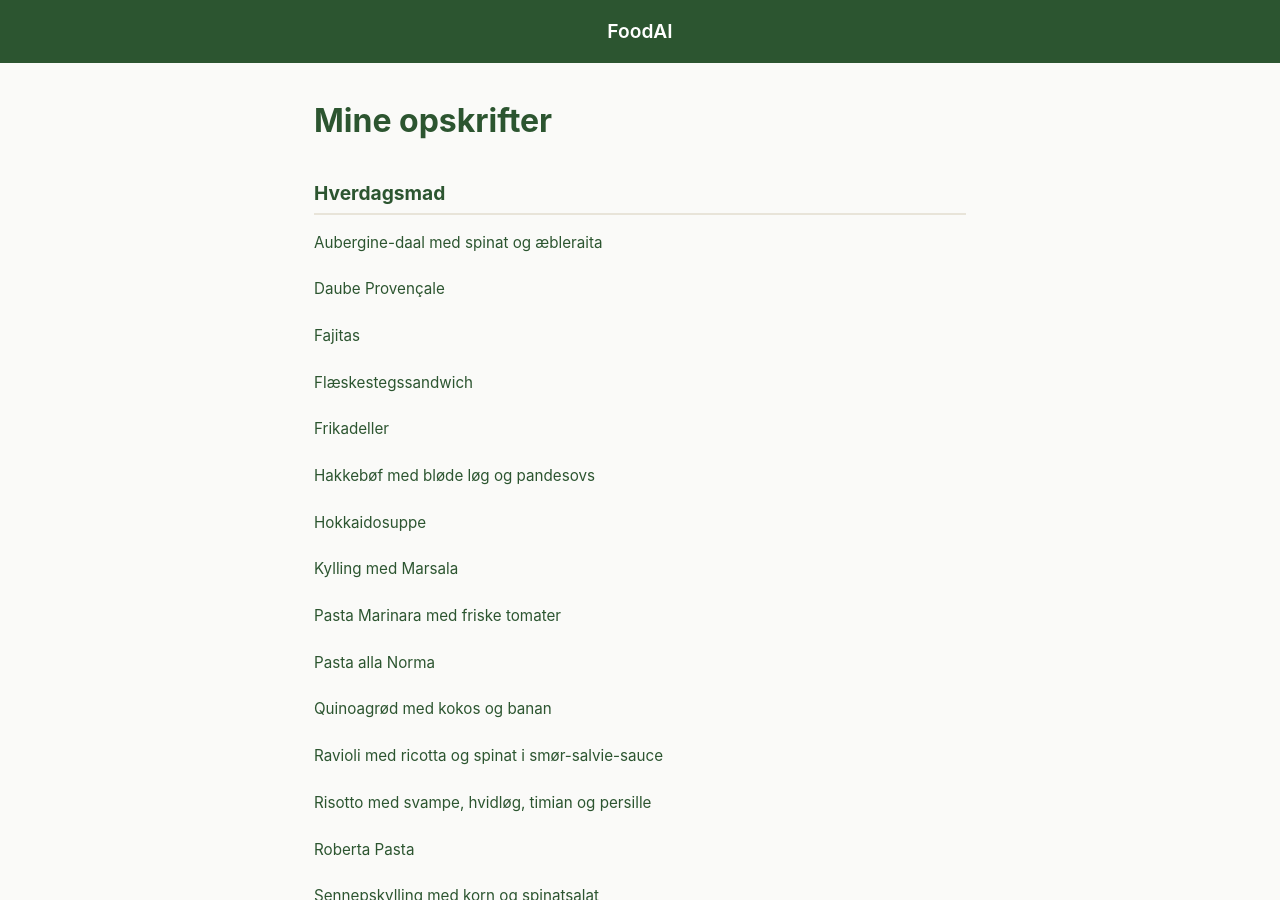
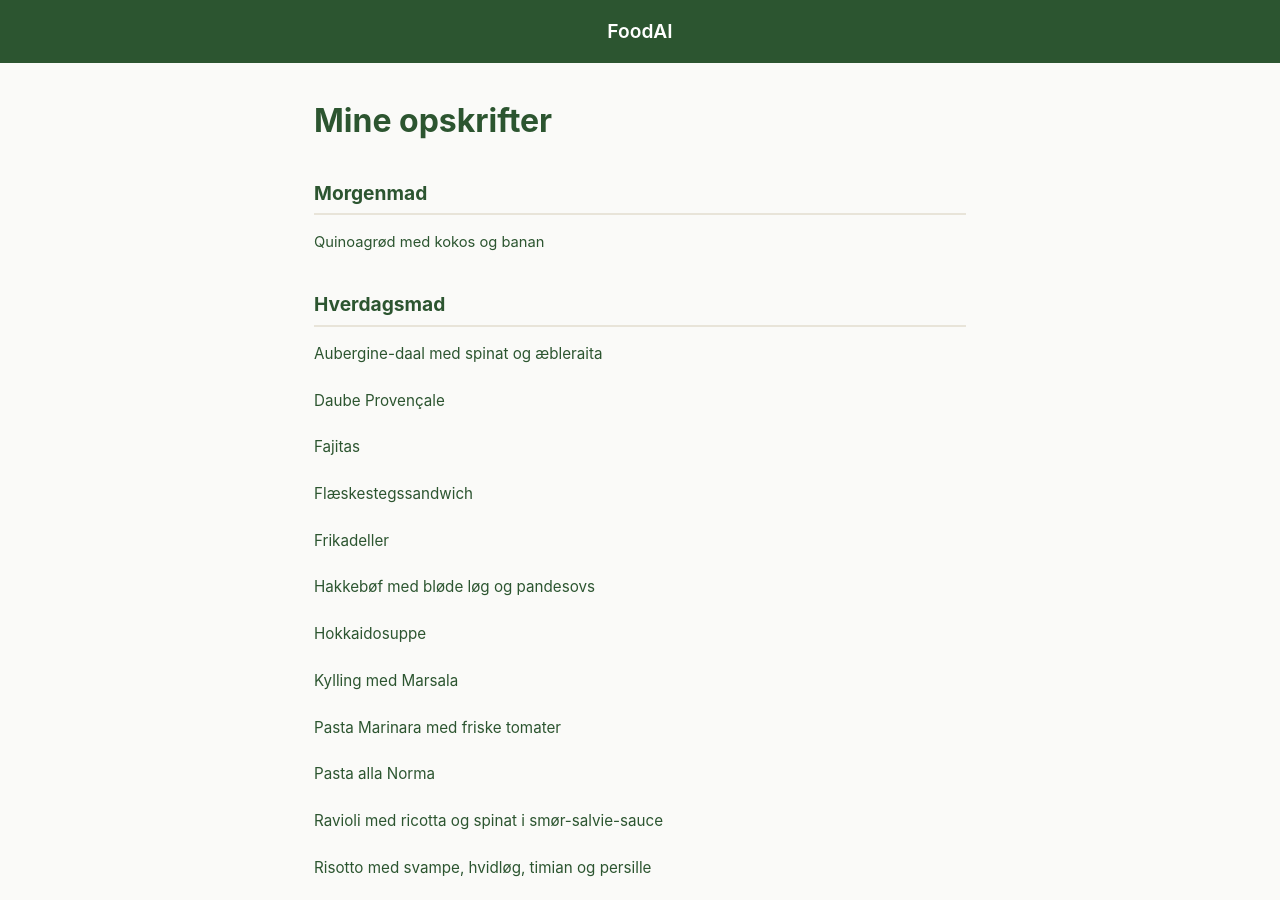
Before and after one commit to larsgam/FoodAI, a Jekyll site: the page built from index.md, in a window 1280 px wide and 900 px high. Built offline with Jekyll 4.4.1, drawn with Linux system fonts in a browser that asks for light colours.

Commit message:
Tilføj Morgenmad-kategori og flyt quinoagrød derind

```diff
--- a/index.md
+++ b/index.md
@@ -6,6 +6,12 @@ title: Opskrifter
 # Mine opskrifter
 
 {% assign sorted_pages = site.pages | sort: "title" %}
+
+## Morgenmad
+
+{% for p in sorted_pages %}{% if p.dir == "/Morgenmad/" and p.title %}
+- [{{ p.title }}]({{ p.url | relative_url }})
+{% endif %}{% endfor %}
 
 ## Hverdagsmad
 
```
Also changed, not shown: Morgenmad/quinoagroed-med-kokos-og-banan.md (renamed from Hverdagsmad/quinoagroed-med-kokos-og-banan.md).
